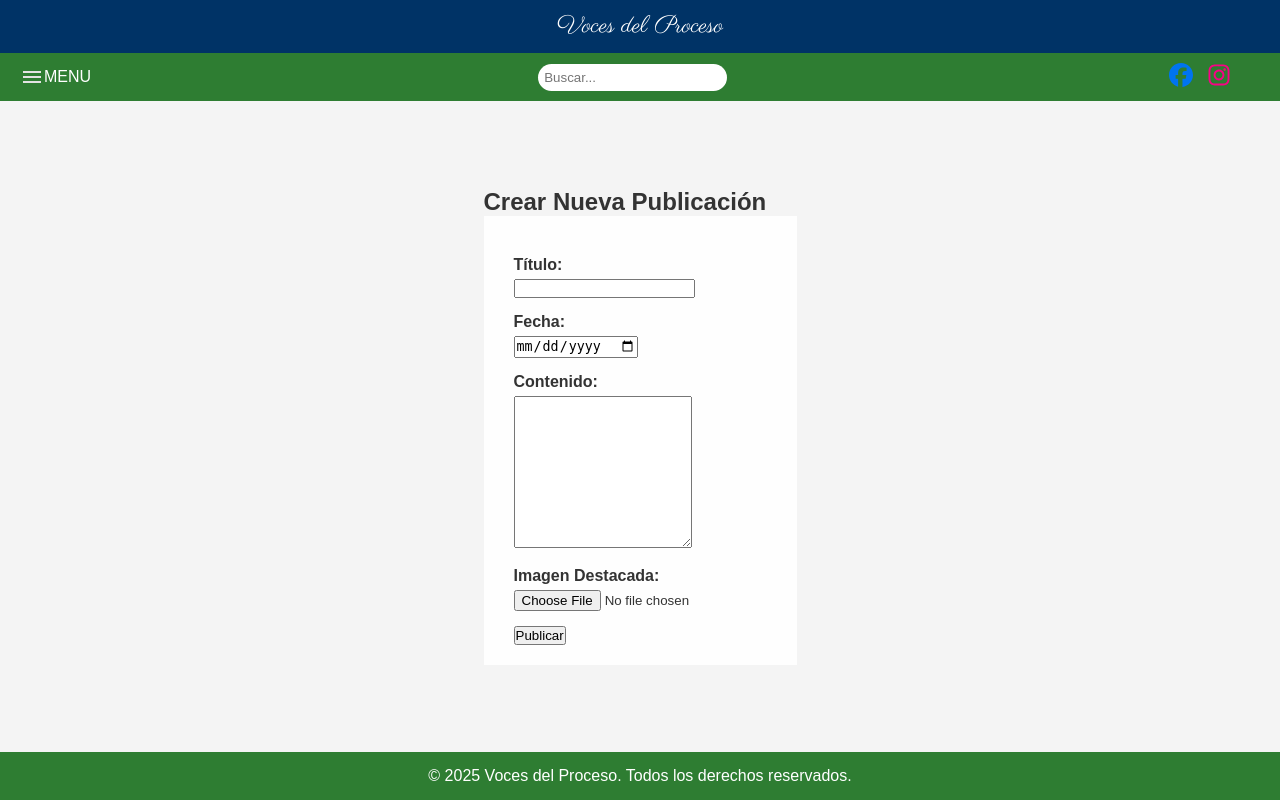
After one commit to TerminaDes2/Pagina-web-PI, a PHP site: page /publicar.html in a window 1280 px wide. The commit adds this page. Run offline with PHP 8.4, Linux system fonts and the light colour scheme.

Commit message:
Intento de arreglos

```diff
--- a/estilos/registro.css
+++ b/estilos/registro.css
@@ -26,6 +26,9 @@
   }
 
   .logo h1 {
+    font-family: "Parisienne", cursive;
+    font-weight: 400;
+    font-style: normal;
     font-size: 1.5rem;
     text-align: center;
     width: 100%;
@@ -41,7 +44,7 @@
   .search-bar input {
     padding: 6px;
     border: none;
-    border-radius: 3px;
+    border-radius: 30px;
   }
 
   .social-icons a img {
@@ -50,21 +53,30 @@
     margin-left: 10px;
   }
 
+  .social-icons {
+    margin-right: 29px;
+  }
+
   .main-nav {
     background-color: #2E7D32;
     color: #fff;
-    padding: 10px 20px;
     display: flex;
     align-items: center;
     justify-content: space-between;
     padding: 10px 20px;
   }
+
   .menu-button {
-    margin-right: 20px;
     cursor: pointer;
-    padding: 10px;
+    width: 7%;
     color: #fff;
     display: inline-block;
+    display: flex;
+    align-items: center;
+  }
+
+  .menu-button img {
+    vertical-align: middle;
   }
 
   .sidebar {
@@ -161,9 +173,11 @@
   .alert{
     margin-bottom: 20px;
   }
+
   #register {
     display: none;
   }
+
   .card{
     display: flex;
     flex-direction: row;
@@ -172,6 +186,7 @@
     border-radius: 4px;
     box-shadow: 0px 2px 6px -1px rgba(0, 0, 0, 0.12);
   }
+
   form{
     padding: 40px 30px;
     background: #fefefe;
@@ -181,10 +196,12 @@
     align-items: flex-start;
     padding-bottom: 20px;
   }
+
   form h1{
     margin-bottom: 20px;
     color: rgb(0, 0, 0);
   }
+
   form p {
     line-height: 155%;
     margin-bottom: 5px;
@@ -195,7 +212,8 @@
     max-width: 200px;
     margin-bottom: 40px;
   }
-  input{
+
+  .main input{
     font-size: 16px;
     padding: 20px 20px;
     height: 56px;
@@ -209,10 +227,12 @@
     font-weight: 400;
 
   }
+
   button:hover{
     cursor:pointer;
     box-shadow: #424242b9 0 2px 2px;
   }
+
   .btn{
     width: auto;
     min-width: 100px;
@@ -230,6 +250,7 @@
     transition: all 0.3s ease;
     outline: 0;
   }
+
   .btin{
     width: auto;
     min-width: 100px;
@@ -248,7 +269,6 @@
     outline: 0;
   }
 
-
   footer {
     background-color: #2E7D32;
     color: #fff;
@@ -266,7 +286,20 @@
   }
 
   @media (max-width: 768px) {
-    .main-nav ul {
+    .social-icons {
+      display: flex;
       flex-direction: column;
     }
+
+    input {
+      min-width: auto; /* O un valor menor que se ajuste mejor al móvil */
+      width: 100%;
     }
+    main img {
+      margin: 5%; /* Ajusta el margen para que la imagen no se expanda */
+    }
+
+    .ocultar-texto {
+      display: none;
+    }
+  }
--- /dev/null
+++ b/publicar.html
@@ -0,0 +1,62 @@
+<!DOCTYPE html>
+<html lang="es">
+<head>
+  <meta charset="UTF-8" />
+  <meta name="viewport" content="width=device-width, initial-scale=1.0"/>
+  <title>Crear Publicación - Voces del Proceso</title>
+  <link rel="preconnect" href="https://fonts.googleapis.com">
+  <link rel="preconnect" href="https://fonts.gstatic.com" crossorigin>
+  <link href="https://fonts.googleapis.com/css2?family=Parisienne&display=swap" rel="stylesheet">
+  <link rel="stylesheet" href="estilos/registro.css">
+  <script src="Main.js" defer></script>
+</head>
+<body>
+  <header class="header-top">
+    <div class="logo">
+      <h1><a href="Main.html">Voces del Proceso</a></h1>
+    </div>
+    <nav class="main-nav">
+      <div id="menu-button" class="menu-button">
+        <img src="img/menu.svg" alt="Menú">
+        <span class="ocultar-texto">MENU</span>
+      </div>
+      <div class="search-bar">
+        <input type="text" placeholder="Buscar..." />
+      </div>
+      <div class="social-icons">
+        <a href="#"><img src="img/facebook.svg" alt="Facebook"></a>
+        <a href="#"><img src="img/instagram.svg" alt="Instagram"></a>
+      </div>
+    </nav>
+  </header>
+
+  <main>
+    <section class="crear-publicacion">
+      <h1>Crear Nueva Publicación</h1>
+      <form action="procesarPublicacion.php" method="POST" enctype="multipart/form-data">
+        <div class="form-group">
+          <label for="titulo">Título:</label>
+          <input type="text" id="titulo" name="titulo" required />
+        </div>
+        <div class="form-group">
+          <label for="fecha">Fecha:</label>
+          <input type="date" id="fecha" name="fecha" required />
+        </div>
+        <div class="form-group">
+          <label for="contenido">Contenido:</label>
+          <textarea id="contenido" name="contenido" rows="10" required></textarea>
+        </div>
+        <div class="form-group">
+          <label for="imagen">Imagen Destacada:</label>
+          <input type="file" id="imagen" name="imagen" accept="image/*" />
+        </div>
+        <button type="submit">Publicar</button>
+      </form>
+    </section>
+  </main>
+
+  <footer>
+    <p>&copy; 2025 Voces del Proceso. Todos los derechos reservados.</p>
+  </footer>
+</body>
+</html>
```
Also changed, not shown: Main.html (+12 -6 lines), estilos/main.css (+17 -9 lines), estilos/publicacion.css (+19 -2 lines), publicacion.html (+7 -1 lines), registro.html (+11 -8 lines), registro.php (+9 -11 lines), img/menu.svg (added). Lines whose indentation alone changed are shown as unchanged.
